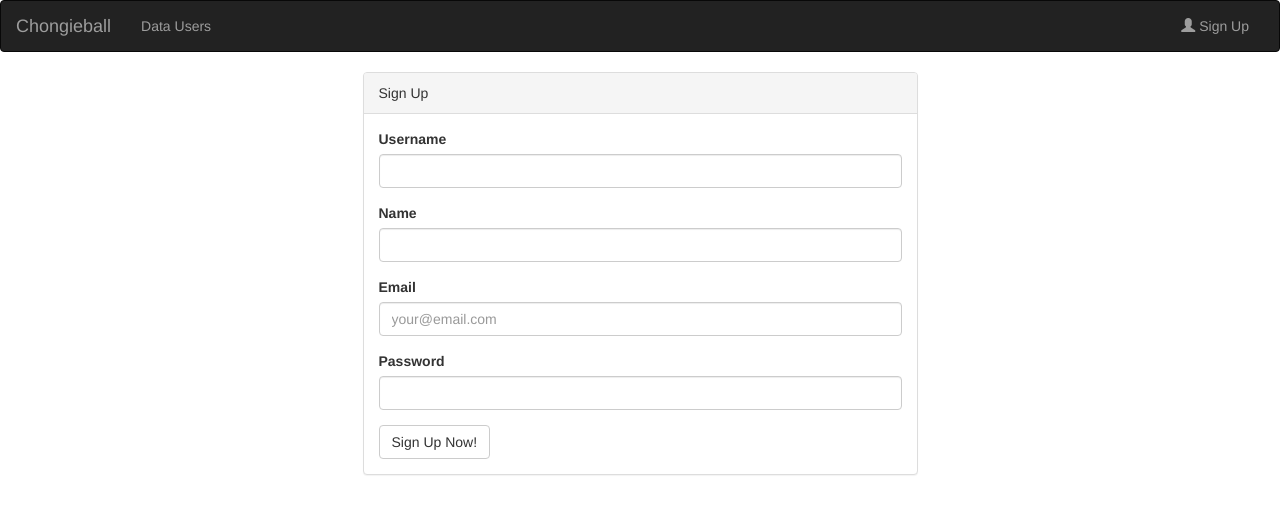
After one commit to chongieball/ChongieballFramework, a PHP site: template views/user/signup.twig in a window 1280 px wide. The commit adds this page. Shown: the top 514 px of the page. Run offline with PHP 8.4, Linux system fonts and the light colour scheme; the template is opened without the code that fills it, so the values that code supplies are empty; some libraries are stand-ins or nearby versions.

Commit message:
fix errors

```diff
--- a/app/container.php
+++ b/app/container.php
@@ -25,6 +25,12 @@ $container['view'] = function (Container $container) use ($setting) {
 
 	$view->getEnvironment()->addGlobal('flash', $container->flash);
 
+	$view->getEnvironment()->addGlobal('old', $_SESSION['old']);
+	unset($_SESSION['old']);
+
+	$view->getEnvironment()->addGlobal('errors', $_SESSION['errors']);
+	unset($_SESSION['errors']);
+
 	return $view;
 };
 
--- a/app/route.php
+++ b/app/route.php
@@ -3,4 +3,8 @@
 $app->get('/', 'Chongieball\Controllers\HomeController:index')->setName('home');
 
 $app->get('/users', 'Chongieball\Controllers\UserController:index')->setName('user.index');
+
+$app->get('/signup', 'Chongieball\Controllers\UserController:getSignUp')->setName('user.signup');
+$app->post('/signup', 'Chongieball\Controllers\UserController:postSignUp');
+
 $app->get('/{username}', 'Chongieball\Controllers\UserController:showByUsername')->setName('user.find');
--- a/src/Controllers/HomeController.php
+++ b/src/Controllers/HomeController.php
@@ -10,7 +10,6 @@ class HomeController extends BaseController
 
 	public function index(Request $request, Response $response)
 	{
-		$this->flash->addMessage('info', 'Testing Flash Message');
 		return $this->view->render($response, 'home.twig');
 	}
 }
--- a/views/home.twig
+++ b/views/home.twig
@@ -1,7 +1,8 @@
 {% extends 'templates/app.twig' %}
 
+{% block title %} Chongieball Framework {% endblock %}
 {% block content %}
 	<div class="jumbotron">
-		<h1>Selamat Datang!</h1>
+		<h1>Welcome</h1>
 	</div>
 {% endblock %}
--- a/views/templates/app.twig
+++ b/views/templates/app.twig
@@ -2,7 +2,7 @@
 <html lang="en">
 	<head>
 		<meta charset="UTF-8">
-		<title> Test </title>
+		<title>{% block title %}  {% endblock %}</title>
 		<link rel="stylesheet" href="https://maxcdn.bootstrapcdn.com/bootstrap/3.3.7/css/bootstrap.min.css" integrity="sha384-BVYiiSIFeK1dGmJRAkycuHAHRg32OmUcww7on3RYdg4Va+PmSTsz/K68vbdEjh4u" crossorigin="anonymous">
 	</head>
 	<body>
--- a/views/templates/partials/nav.twig
+++ b/views/templates/partials/nav.twig
@@ -5,7 +5,9 @@
     </div>
     <div class="collapse navbar-collapse" id="myNavbar">
       <ul class="nav navbar-nav">
-        <li><a href="{{ path_for('user.index')}}">Test Data</a></li>
+        <li><a href="{{ path_for('user.index')}}">Data Users</a></li>
       </ul>
+      <ul class="nav navbar-nav navbar-right">
+          <li><a href="{{ path_for('user.signup') }}"><span class="glyphicon glyphicon-user"></span> Sign Up</a></li>
     </div>
 </nav>
--- a/views/user/index.twig
+++ b/views/user/index.twig
@@ -1,5 +1,6 @@
 {% extends 'templates/app.twig' %}
 
+{% block title %} Data Users {% endblock %}
 {% block content %}
 	<table class="table table-striped">
 			<tr>
@@ -9,7 +10,7 @@
 			</tr>
 		{% for data in show %}
 			<tr>
-				<td><a href="./{{ data.username }}">{{ data.username }}</td>
+				<td><a href="{{ data.username }}">{{ data.username }}</td>
 				<td>{{ data.name}}</td>
 				<td>{{ data.email}}</td>
 			</tr>
--- /dev/null
+++ b/views/user/signup.twig
@@ -0,0 +1,44 @@
+{% extends 'templates/app.twig' %}
+
+{% block content %}
+	<div class="row">
+		<div class="col-md-6 col-md-offset-3">
+			<div class="panel panel-default">
+				<div class="panel-heading">Sign Up</div>
+				<div class="panel-body">
+					<form action="{{ path_for('user.signup') }}" method="POST" enctype="multipart/form-data">
+						<div class="form-group {{ errors.username ? 'has-error' : '' }}">
+							<label for="username">Username</label>
+							<input type="text" name="username" id="username" class="form-control" value="{{ old.username }}">
+							{% if errors.username %}
+								<span class="help-block">{{errors.username | first}}</span>
+							{% endif %}
+						</div>
+						<div class="form-group {{ errors.name ? 'has-error' : '' }}">
+							<label for="name">Name</label>
+							<input type="text" name="name" id="name" class="form-control" value="{{ old.name }}">
+							{% if errors.name %}
+								<span class="help-block">{{errors.name | first}}</span>
+							{% endif %}
+						</div>
+						<div class="form-group {{ errors.email ? 'has-error' : '' }}">
+							<label for="email">Email</label>
+							<input type="text" name="email" id="email" class="form-control" placeholder="your@email.com" value="{{ old.email }}">
+							{% if errors.email %}
+								<span class="help-block">{{errors.email | first}}</span>
+							{% endif %}
+						</div>
+						<div class="form-group {{ errors.password ? 'has-error' : '' }}">
+							<label for="password">Password</label>
+							<input type="password" name="password" id="password" class="form-control">
+							{% if errors.password %}
+								<span class="help-block">{{errors.password | first}}</span>
+							{% endif %}
+						</div>
+						<button class="btn btn-default">Sign Up Now!</button>
+					</form>
+				</div>
+			</div>
+		</div>
+	</div>
+{% endblock %}
```
Also changed, not shown: src/Controllers/UserController.php (+40 -0 lines), src/Models/BaseModel.php (+16 -0 lines), src/Models/User.php (+8 -11 lines).
